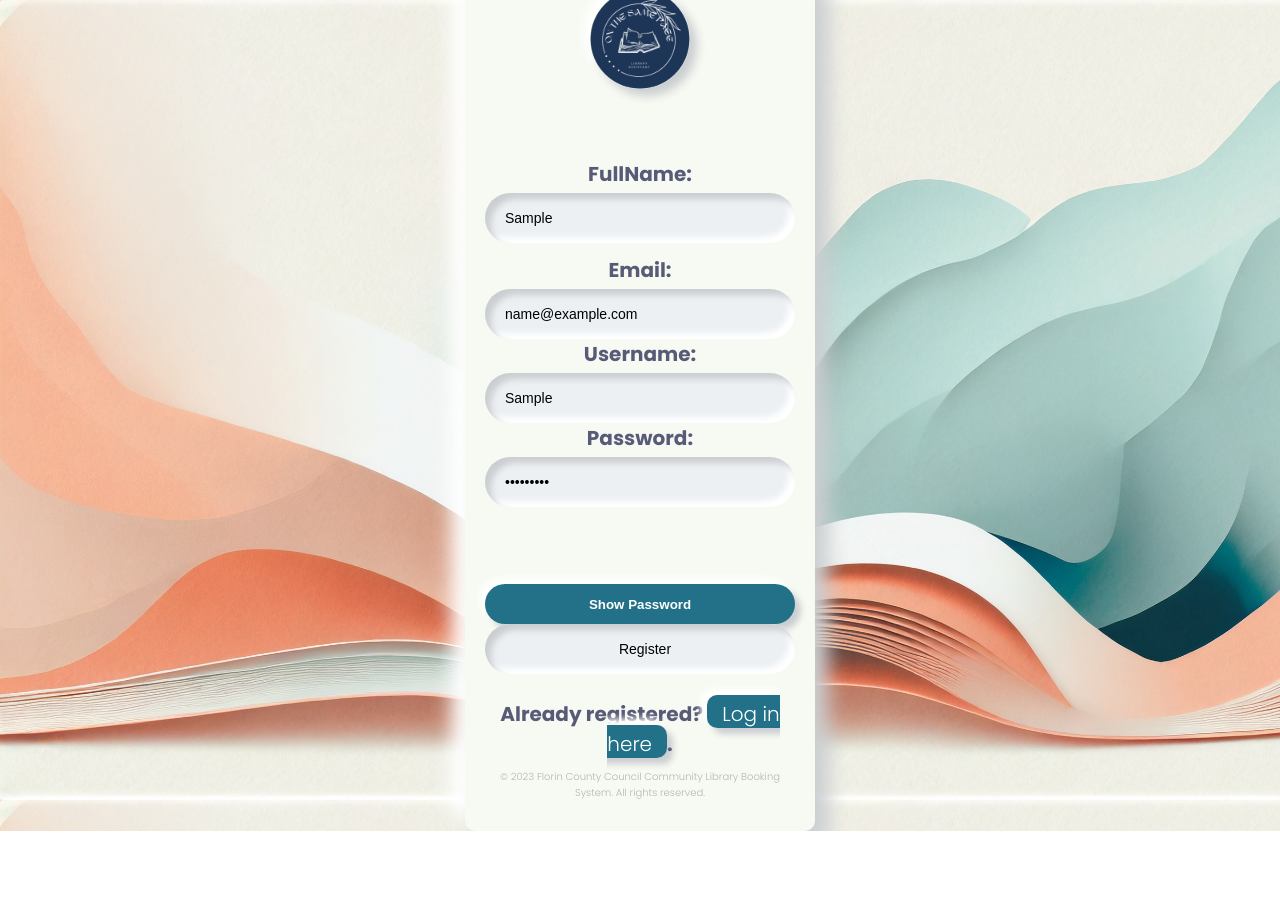
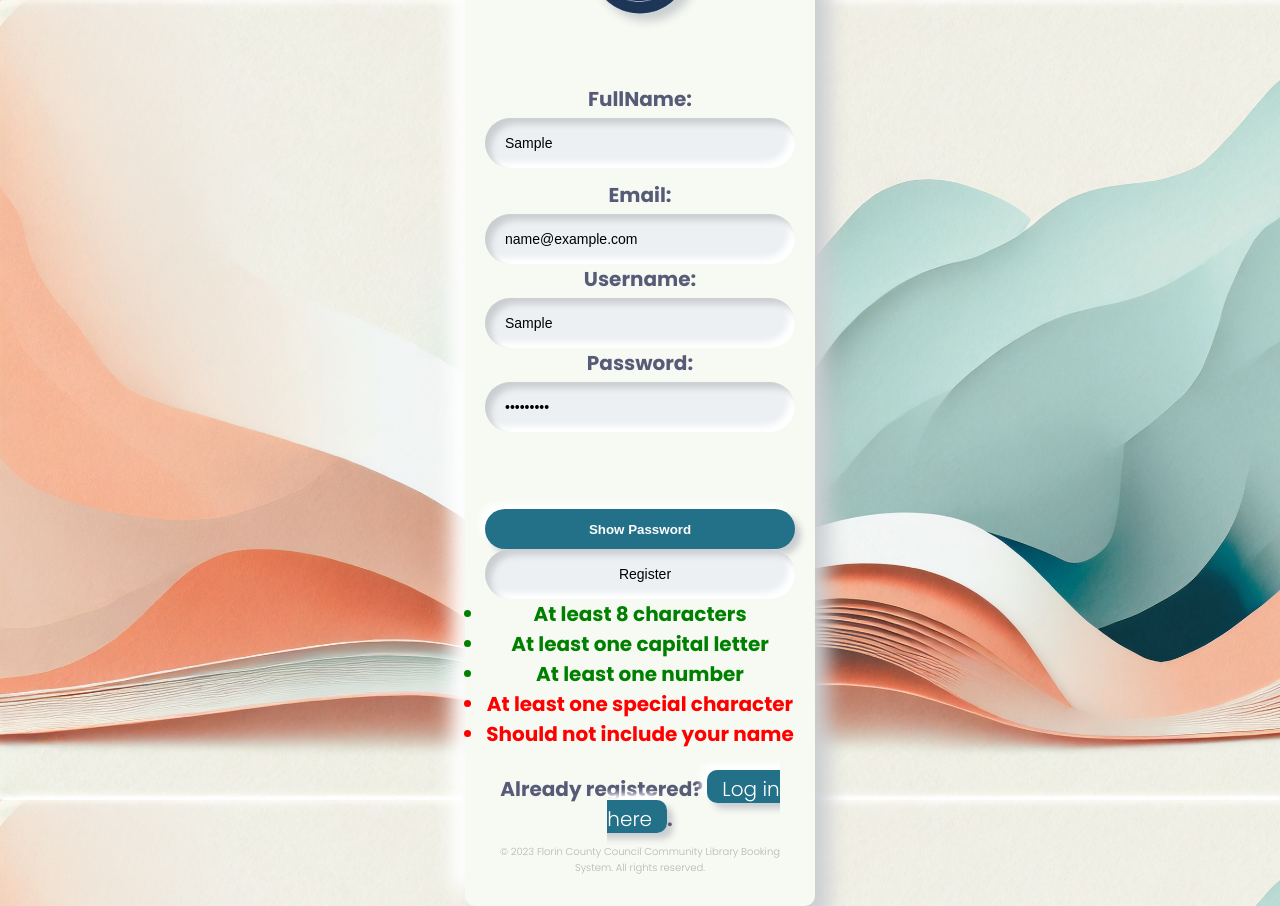
Before and after one commit to Bill2703/Library-App, a plain HTML site: page client/register.html in a window 1280 px wide. Both pictures are taken after typing "Sample", "name@example.com", "Sample", "Sample123" into the empty fields and a click on the input "Register". Before the commit the page ends 831 px from the top, so only its background shows below. Drawn offline with Linux system fonts and the light colour scheme.

Commit message:
add a password requirement checklist

```diff
--- a/client/assets/register.js
+++ b/client/assets/register.js
@@ -29,11 +29,23 @@ async function handleRegistration(event) {
     }
 }
 
+// Function to update the password requirements checklist
+function updatePasswordChecklist(password, fullName) {
+    document.getElementById('lengthCheck').style.color = password.length >= 8 ? 'green' : 'red';
+    document.getElementById('capitalCheck').style.color = /[A-Z]/.test(password) ? 'green' : 'red';
+    document.getElementById('numberCheck').style.color = /[0-9]/.test(password) ? 'green' : 'red';
+    document.getElementById('specialCheck').style.color = /[!@#$%^&*(),.?":{}|<>]/.test(password) ? 'green' : 'red';
+    document.getElementById('nameCheck').style.color = !password.includes(fullName) ? 'green' : 'red';
+}
+
 // Function to validate the user's input data
 function isValidFormData({ fullName, email, password }) {
+    // Update the checklist based on the current password
+    updatePasswordChecklist(password, fullName);
+
     // Check if the password meets the criteria
     if (!validatePassword(password, fullName)) {
-        alert("Password must be more than 8 characters, include a capital letter, a number, a special character, and must not include your name.");
+        alert("Your password does not meet the requirements.");
         return false;
     }
 
--- a/client/register.html
+++ b/client/register.html
@@ -1,5 +1,6 @@
 <!DOCTYPE html>
 <html lang="en">
+
 <head>
     <meta charset="UTF-8">
     <meta name="viewport" content="width=device-width, initial-scale=1.0">
@@ -9,25 +10,24 @@
     <script src="./assets/register.js" defer></script>
     <title>Register - Florin County Council Community Library Booking System</title>
 </head>
+
 <body>
     <div class="container">
         <div id="dashboard">
             <div class="brand-logo"></div>
-            <p1></p>
+            <p1>
+                </p>
                 <form id="register-form">
 
                     <label for="fullName">FullName:</label>
-                    <input type="text" id="fullName" name="fullName"
-                    placeholder="FullName">
+                    <input type="text" id="fullName" name="fullName" placeholder="FullName">
 
 
                     <label for="email">Email:</label>
-                    <input type="email" id="email" name="email"
-                    placeholder="example@test.com">
+                    <input type="email" id="email" name="email" placeholder="example@test.com">
 
                     <label for="username">Username:</label>
-                    <input type="text" id="username" name="username"
-                    placeholder="username">
+                    <input type="text" id="username" name="username" placeholder="username">
 
                     <label for="password">Password:</label>
                     <input type="password" id="password" name="password" placeholder="password">
@@ -36,6 +36,18 @@
 
                     <input type="submit" value="Register" href="./login.html" class="card-button">
                 </form>
+
+                <!-- Password Requirements Checklist -->
+                <div id="passwordRequirements">
+                    <ul>
+                        <li id="lengthCheck">At least 8 characters</li>
+                        <li id="capitalCheck">At least one capital letter</li>
+                        <li id="numberCheck">At least one number</li>
+                        <li id="specialCheck">At least one special character</li>
+                        <li id="nameCheck">Should not include your name</li>
+                    </ul>
+                </div>
+
                 <p>Already registered? <a href="./login.html">Log in here</a>.</p>
                 <div class="footer">
                     &copy; 2023 Florin County Council Community Library Booking System. All
@@ -45,4 +57,5 @@
     </div>
 
 </body>
+
 </html>
```
Lines whose indentation alone changed are shown as unchanged.
